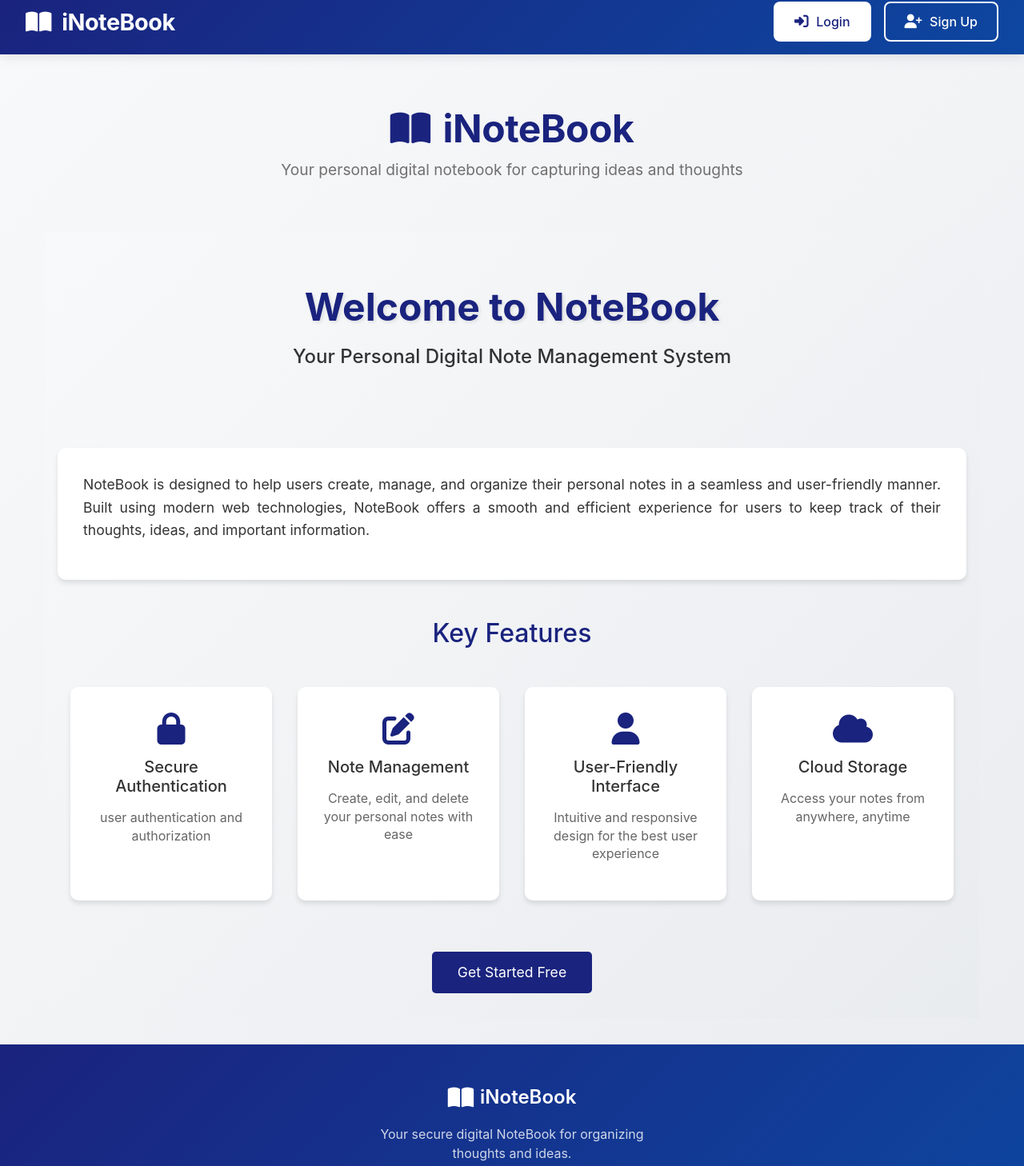
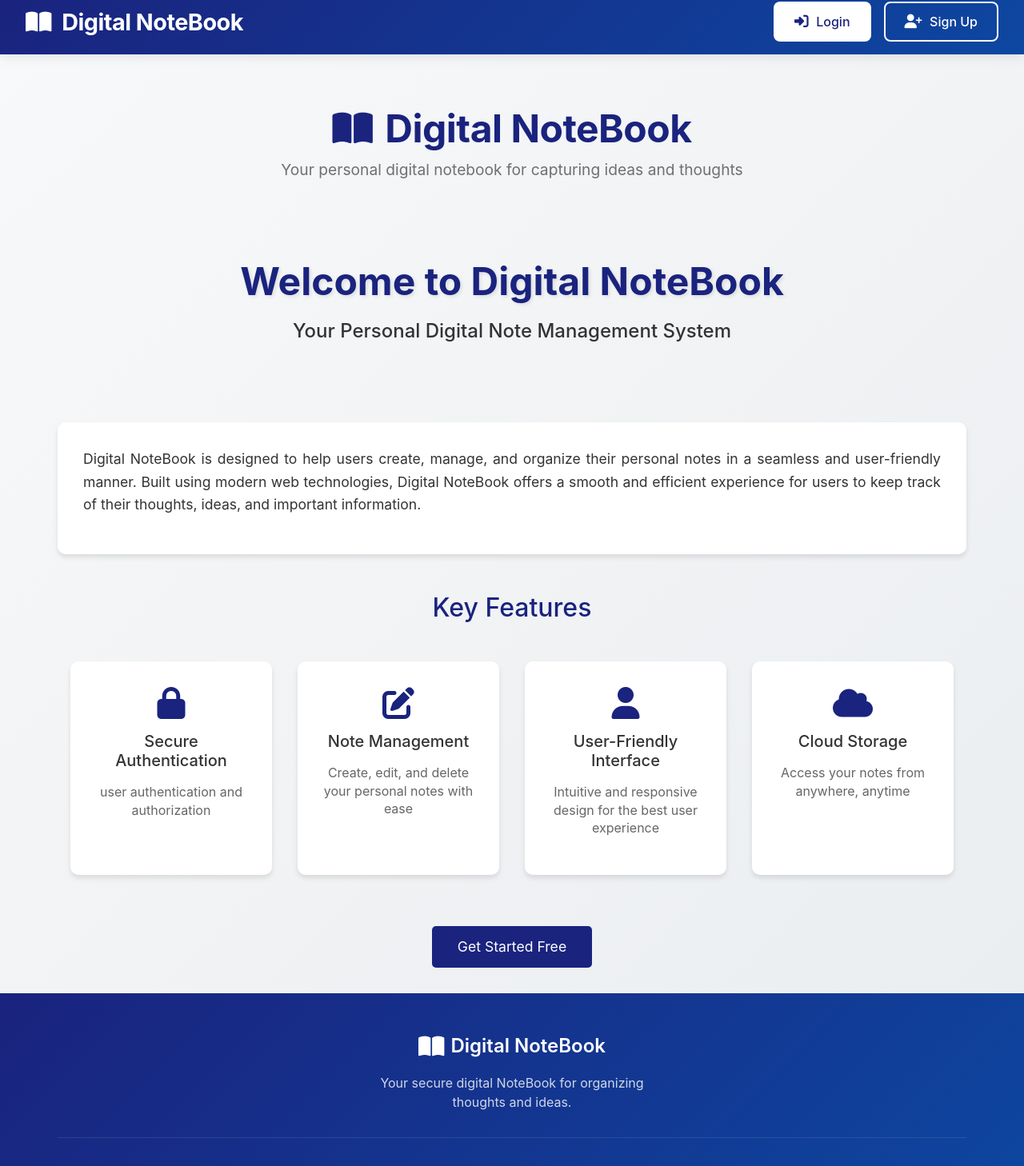
Before and after one commit to Deepakgoyal131/NoteBook, a React (Create React App) app in the folder frontend/: page / in a window 1280 px wide. Shown: the part 14-1472 px from the top of the page at 80% size. Built offline with nearby package versions, Linux system fonts and the light colour scheme; no server answers.

Commit message:
Version 2.2

```diff
--- a/frontend/package.json
+++ b/frontend/package.json
@@ -11,6 +11,7 @@
     "react-dom": "^18.2.0",
     "react-router-dom": "^6.9.0",
     "react-scripts": "5.0.1",
+    "react-spinners": "^0.17.0",
     "web-vitals": "^2.1.4"
   },
   "scripts": {
--- a/frontend/public/index.html
+++ b/frontend/public/index.html
@@ -7,11 +7,11 @@
 
   <meta name="viewport" content="width=device-width, initial-scale=1" />
   <meta name="theme-color" content="#000000" />
-  <meta name="description" content="NoteBook is a full-stack web application for creating, managing, and organizing personal notes. Features include user authentication, note creation, editing, deletion, and a user-friendly interface." />
+  <meta name="description" content="Digital NoteBook is a full-stack web application for creating, managing, and organizing personal notes. Features include user authentication, note creation, editing, deletion, and a user-friendly interface." />
   <meta name="keywords" content="NoteBook, notes, personal notes, note taking, web application, organize, manage, create, edit, delete, JWT authentication, iNotebook" />
   <meta name="author" content="iNotebook Team" />
-  <meta property="og:title" content="iNotebook - Organize Your Notes" />
-  <meta property="og:description" content="Create, manage, and organize your personal notes with iNotebook. Secure, fast, and user-friendly." />
+  <meta property="og:title" content="Notebook - Digital Notes Management System" />
+  <meta property="og:description" content="Create, manage, and organize your personal notes with Notebook. Secure, fast, and user-friendly." />
   <meta property="og:type" content="website" />
   <meta property="og:image" content="%PUBLIC_URL%/logo192.png" />
   <meta property="og:url" content="https://yourdomain.com" />
@@ -19,7 +19,7 @@
   <link rel="manifest" href="%PUBLIC_URL%/manifest.json" />
   <link href="https://cdn.jsdelivr.net/npm/bootstrap@5.2.3/dist/css/bootstrap.min.css" rel="stylesheet"
     integrity="sha384-rbsA2VBKQhggwzxH7pPCaAqO46MgnOM80zW1RWuH61DGLwZJEdK2Kadq2F9CUG65" crossorigin="anonymous">
-  <title>iNotebook - Organize Your Notes</title>
+  <title>Digital Notebook - Digital Notes Management System</title>
 </head>
 
 <body>
--- a/frontend/src/App.js
+++ b/frontend/src/App.js
@@ -39,7 +39,7 @@ function App() {
             <header className="app-header">
               <h1 className="app-title">
                 <i className="fas fa-book-open"></i>
-                iNoteBook
+                Digital NoteBook
               </h1>
               <p className="app-subtitle">Your personal digital notebook for capturing ideas and thoughts</p>
             </header>
--- a/frontend/src/components/Footer.js
+++ b/frontend/src/components/Footer.js
@@ -10,7 +10,7 @@ const Footer = () => {
         <div className="footer-section">
           <div className="footer-brand">
             <i className="fas fa-book-open footer-icon"></i>
-            <span>iNoteBook</span>
+            <span>Digital NoteBook</span>
           </div>
           <p className="footer-description">
             Your secure digital NoteBook for organizing thoughts and ideas.
@@ -20,7 +20,7 @@ const Footer = () => {
 
         <div className="footer-bottom">
           <div className="copyright">
-            © {currentYear} iNoteBook. All rights reserved.
+            © {currentYear} Digital NoteBook. All rights reserved.
           </div>
           <div className="developer">
             Designed & Developed by <span className="highlight">The Goyal's</span>
--- a/frontend/src/components/Navbar.js
+++ b/frontend/src/components/Navbar.js
@@ -23,7 +23,7 @@ const Navbar = () => {
             <div className="nav-container">
                 <Link to="/" className="nav-brand" onClick={closeMenu}>
                     <i className="fas fa-book-open brand-icon"></i>
-                    <span className="brand-text">iNoteBook</span>
+                    <span className="brand-text">Digital NoteBook</span>
                 </Link>
 
                 <button
--- a/frontend/src/components/NoteBookInfo.js
+++ b/frontend/src/components/NoteBookInfo.js
@@ -5,18 +5,18 @@ import { useNavigate } from 'react-router-dom';
 const NoteBookInfo = () => {
     const navigate = useNavigate();
   return (
-    <div className="notebook-info">
+    <div className="Digital NoteBook-info">
       <div className="info-container">
         <div className="header-section">
-          <h1>Welcome to NoteBook</h1>
+          <h1>Welcome to Digital NoteBook</h1>
           <p className="tagline">Your Personal Digital Note Management System</p>
         </div>
 
         <div className="description-section">
           <p>
-            NoteBook is designed to help users create,
+            Digital NoteBook is designed to help users create,
             manage, and organize their personal notes in a seamless and user-friendly
-            manner. Built using modern web technologies, NoteBook offers a smooth
+            manner. Built using modern web technologies, Digital NoteBook offers a smooth
             and efficient experience for users to keep track of their thoughts,
             ideas, and important information.
           </p>
--- a/frontend/src/components/Signin.js
+++ b/frontend/src/components/Signin.js
@@ -1,9 +1,12 @@
 import React, { useState } from 'react';
 import { useNavigate, Link } from 'react-router-dom';
+import { PacmanLoader } from 'react-spinners';
 import './Auth.css';
 
 function Signin(props) {
     const [credentials, setCredentials] = useState({ email: "", password: "" });
+    const [loading, setLoading] = useState(false);
+
     const navigate = useNavigate();
     const host = process.env.REACT_APP_API_HOST;
 
@@ -14,6 +17,7 @@ function Signin(props) {
             props.showAlert("Please fill in all fields", 'danger');
             return;
         }
+        setLoading(true);
         // API call
         try {
             const response = await fetch(`${host}/api/auth/login`, {
@@ -39,7 +43,9 @@ function Signin(props) {
         } catch (error) {
             console.error("Error during fetch:", error);
             props.showAlert("Something went wrong! Try again later", 'danger');
-
+        }
+        finally{
+            setLoading(false);
         }
     }
 
@@ -50,7 +56,7 @@ function Signin(props) {
         <div className="auth-container">
             <div className="auth-header">
                 <h2>Welcome Back</h2>
-                <p>Sign in to continue to iNoteBook</p>
+                <p>Sign in to continue to Digital NoteBook</p>
             </div>
             <form onSubmit={handleSubmit} className="auth-form">
                 <div className="form-group">
@@ -77,9 +83,9 @@ function Signin(props) {
                         required
                     />
                 </div>
-                <button type="submit" className="auth-button">Sign In</button>
+               {!loading ?<button type="submit" className="auth-button">Login</button> : <button type="button" className="auth-button" style={{display: 'flex', justifyContent: 'center'}}disabled><PacmanLoader size={10} color="#ffffff"/></button>}
                 <div className="auth-link">
-                    New to iNoteBook? <Link to="/signup">Create an account</Link>
+                    New to Digital NoteBook? <Link to="/signup">Create an account</Link>
                 </div>
             </form>
         </div>
--- a/frontend/src/components/Signup.js
+++ b/frontend/src/components/Signup.js
@@ -1,9 +1,11 @@
 import React, { useState } from 'react';
 import { useNavigate, Link } from 'react-router-dom';
+import { PacmanLoader } from 'react-spinners';
 import './Auth.css';
 
 function Signup(props) {
   const [credentials, setCredentials] = useState({ name: "", email: "", password: "", cpassword: "" });
+  const [loading, setLoading] = useState(false);
   const navigate = useNavigate();
   const host = process.env.REACT_APP_API_HOST;
   const handleSubmit = async (e) => {
@@ -18,6 +20,7 @@ function Signup(props) {
       return;
     }
 
+    setLoading(true);
     // API call
     try {
       const response = await fetch(`${host}/api/auth/createuser`, {
@@ -28,7 +31,6 @@ function Signup(props) {
         body: JSON.stringify({ name: credentials.name, email: credentials.email, password: credentials.password })
       });
       const json = await response.json();
-      // console.log(json);
 
       if (json.success) {
         localStorage.setItem('token', json.authToken);
@@ -43,6 +45,9 @@ function Signup(props) {
       console.error("Error during fetch:", error);
       props.showAlert("Something went wrong! Try again later", 'danger');
     }
+    finally{
+      setLoading(false);
+    }
 
   }
 
@@ -53,7 +58,7 @@ function Signup(props) {
     <div className="auth-container">
       <div className="auth-header">
         <h2>Create Account</h2>
-        <p>Start your journey with iNoteBook</p>
+        <p>Start your journey with Digital NoteBook</p>
       </div>
       <form onSubmit={handleSubmit} className="auth-form">
         <div className="form-group">
@@ -108,7 +113,7 @@ function Signup(props) {
             required
           />
         </div>
-        <button type="submit" className="auth-button">Create Free Account</button>
+        {!loading ? <button type="submit" className="auth-button">Create Free Account</button> : <button type="button" className="auth-button" style={{display: 'flex', justifyContent: 'center'}} disabled><PacmanLoader size={10} color="#ffffff"/></button>}
         <div className="auth-link">
           Already have an account? <Link to="/login">Sign in</Link>
         </div>
```
Also changed, not shown: 1 other file (tests, documents, lock files or other folders).
